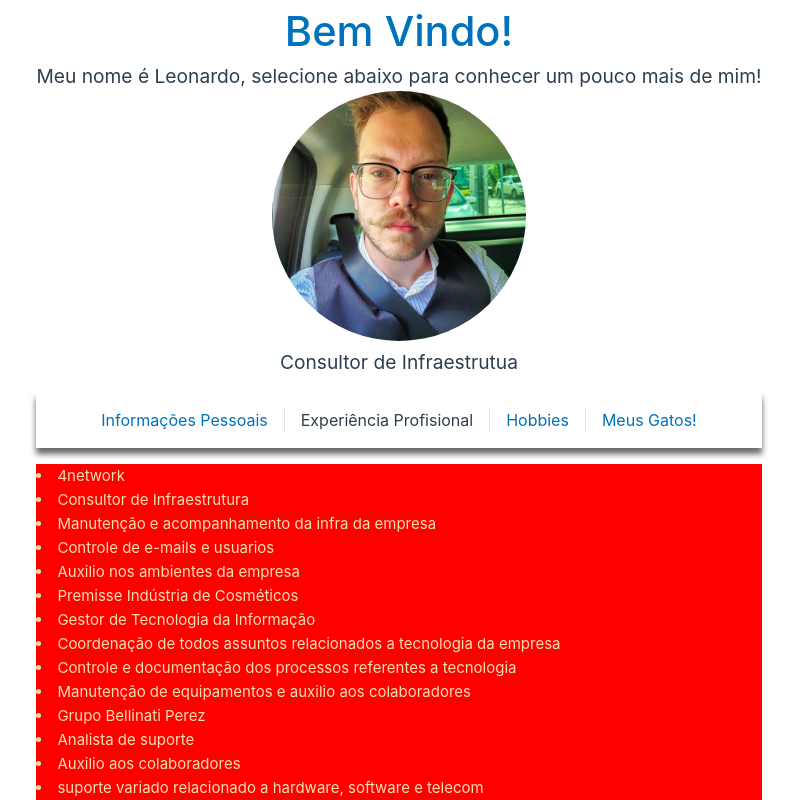
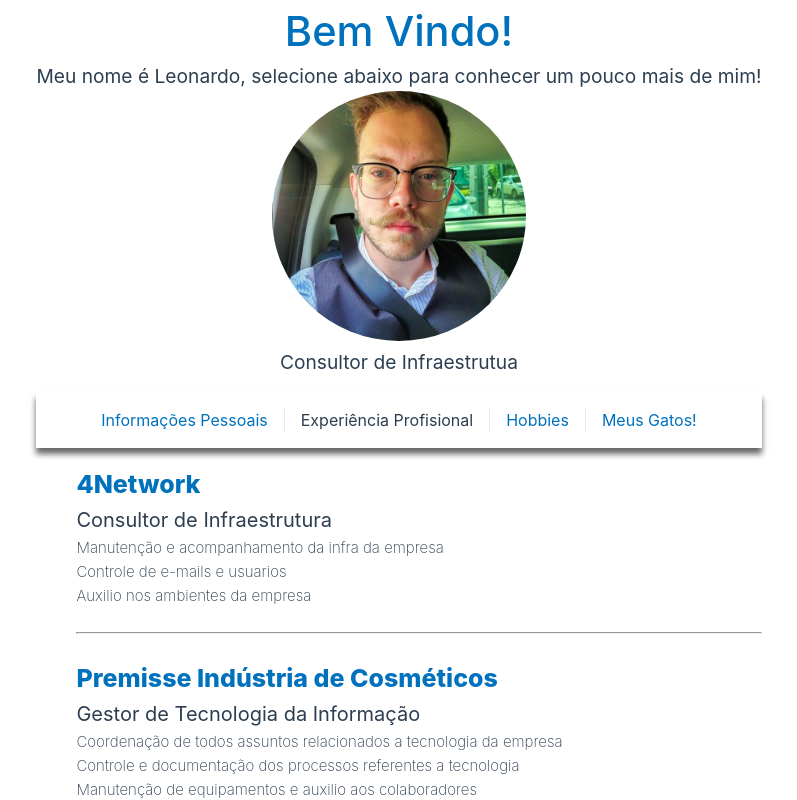
Before and after one commit to reinnerh/firstvue, a Vue app: page /about in a window 1280 px wide. Shown: the top 800 px of the page, without its empty margins (241-1038 px from the left). Built offline with nearby package versions, Linux system fonts and the light colour scheme.

Commit message:
fifth_commit

```diff
--- a/src/App.vue
+++ b/src/App.vue
@@ -2,7 +2,6 @@
 import { RouterLink, RouterView } from 'vue-router'
 import HelloWorld from './components/HelloWorld.vue'
 import Rodape from './components/Rodape.vue';
-
 </script>
 <template>
   <header>
@@ -15,7 +14,7 @@ import Rodape from './components/Rodape.vue';
         <RouterLink to="/">Informações Pessoais</RouterLink>
         <RouterLink to="/about">Experiência Profisional</RouterLink>
         <RouterLink to="/Hobbies">Hobbies</RouterLink>
-        <RouterLink to="/gatos">Meus Gatos!</RouterLink>
+        <RouterLink to="/Gatos">Meus Gatos!</RouterLink>
       </nav>
     </div>
   </header>
--- a/src/router/index.js
+++ b/src/router/index.js
@@ -14,11 +14,16 @@ const router = createRouter({
       name: 'about',
       component: () => import('../views/AboutView.vue')
     },
-   /*  {
+    {
     path: '/gatos',
     name: 'gatos',
-    component: () => import('../views/Gatosview.vue')
-    } */
+    component: () => import('../views/GatosView.vue')
+    },
+    {
+      path: '/gatos',
+      name: 'gatos',
+      component: () => import('../views/HobbiesView.vue')
+      }
   ]
 })
 
--- a/src/views/AboutView.vue
+++ b/src/views/AboutView.vue
@@ -5,7 +5,7 @@ export default {
       infos: [
         {
           id: 0,
-          empresa: "4network",
+          empresa: "4Network",
           cargo: "Consultor de Infraestrutura",
           atividade1: "Manutenção e acompanhamento da infra da empresa",
           atividade2: "Controle de e-mails e usuarios",
@@ -52,22 +52,34 @@ export default {
 <template>
   <div class="container">
     <div class="expp" v-for="x in infos">
-      <li>{{ infos[x.id].empresa }}</li>
-      <li>{{ infos[x.id].cargo }}</li>
-      <li>{{ infos[x.id].atividade1 }}</li>
-      <li>{{ infos[x.id].atividade2 }}</li>
-      <li>{{ infos[x.id].atividade3 }}</li>
+      <ul>
+        <li class="title">{{ infos[x.id].empresa }}</li>
+        <li class="subtitle">{{ infos[x.id].cargo }}</li>
+        <li class="atv">{{ infos[x.id].atividade1 }}</li>
+        <li class="atv">{{ infos[x.id].atividade2 }}</li>
+        <li class="atv">{{ infos[x.id].atividade3 }}</li>
+        <br><hr><br>
+      </ul>
     </div>
   </div>
 </template>
 
 <style scoped>
-.container {
-  background-color: red;
-  color: wheat;
+
+li {
+  list-style-type: none;
+}
+.title {
+  font-weight: 800;
+  font-size: 25px;
+  color: rgb(0, 113, 189);
+}
+.subtitle {
+  font-weight: 400;
+  font-size: 20px;
+}
+.atv {
+  font-weight: 200;
 }
 
-.h2 {
-  color: rgb(0, 113, 189);
-}
 </style>
--- a/src/views/GatosView.vue
+++ b/src/views/GatosView.vue
@@ -0,0 +1,3 @@
+<script>
+</script>
+<template><p>olá</p></template>
--- a/src/views/HobbiesView.vue
+++ b/src/views/HobbiesView.vue
@@ -0,0 +1,3 @@
+<script>
+</script>
+<template><p>olá</p></template>
```
Also changed, not shown: src/components/Rodape.vue (+3 -12 lines).
